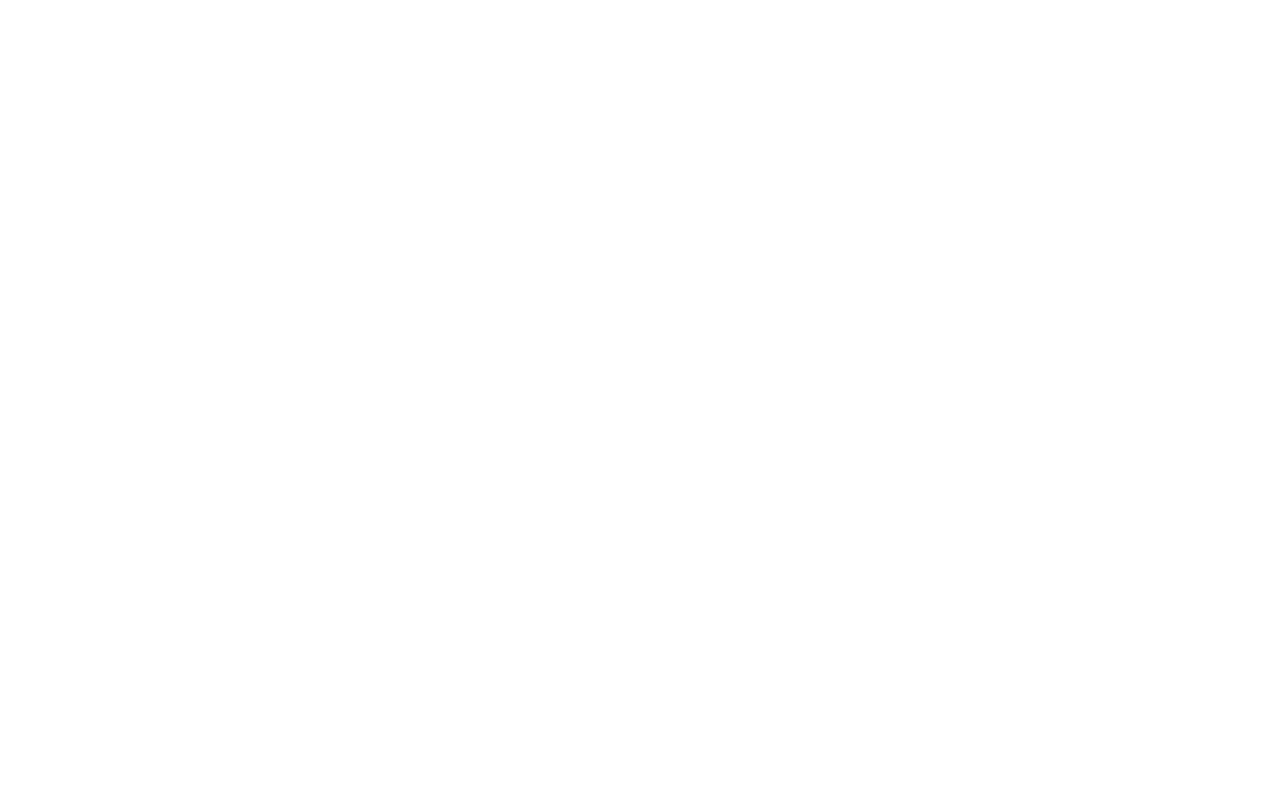
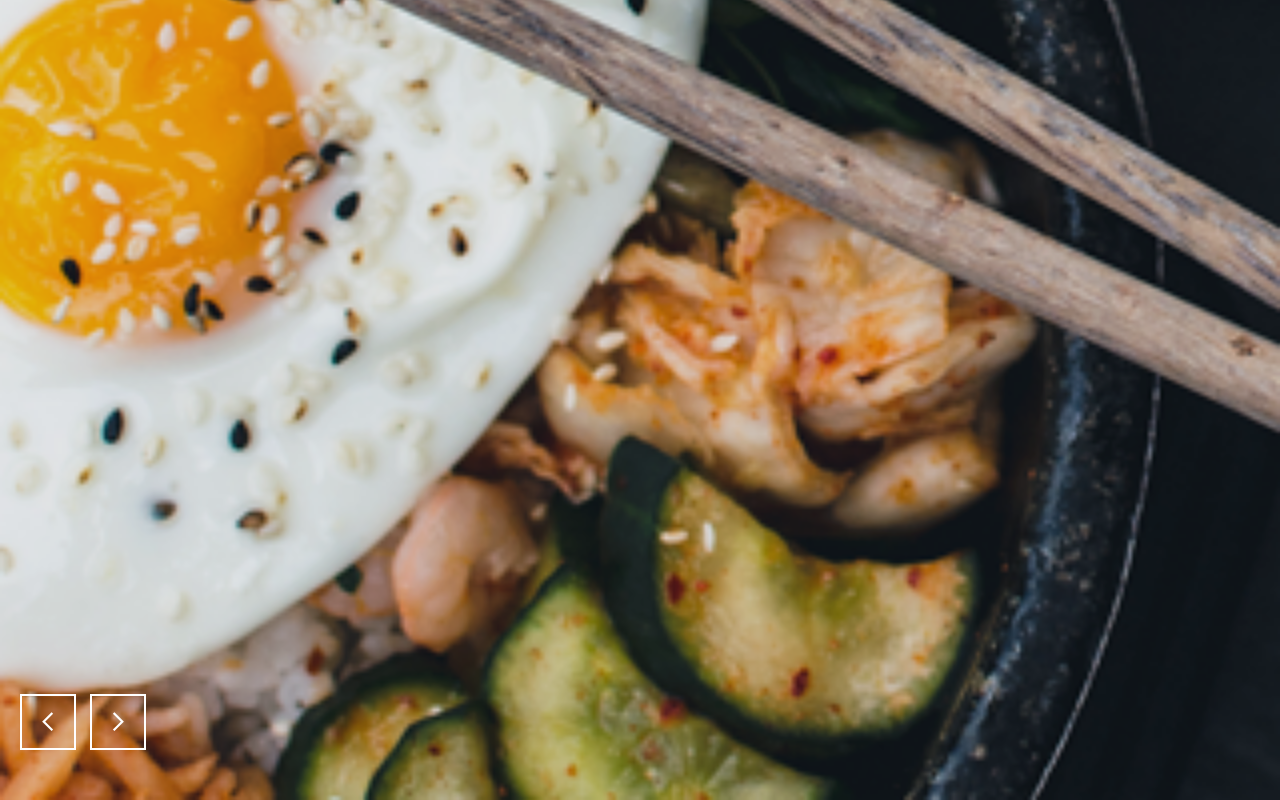
Before and after one commit to winqus/Renome-React, a React (Create React App) app: page / in a window 1280 px wide. Shown: the part 1066-1866 px from the top of the page. Before the commit the page ends 800 px from the top, so only its background shows below. Built offline with nearby package versions, Linux system fonts and the light colour scheme.

Commit message:
Implemented carousel with React.

```diff
--- a/src/App.jsx
+++ b/src/App.jsx
@@ -1,8 +1,12 @@
 import Navbar from './components/organisms/Navbar';
+import Carousel from './components/organisms/Carousel';
 
 function App() {
   return (
-    <Navbar title="Renome" />
+    <>
+      <Navbar title="Renome" />
+      <Carousel />
+    </>
   );
 }
 
--- /dev/null
+++ b/src/components/molecules/CarouselButtons.jsx
@@ -0,0 +1,21 @@
+import PropTypes from 'prop-types';
+
+function CarouselButtons({ onClickLeft, onClickRight }) {
+  return (
+    <div className="carousel__buttons">
+      <button type="button" onClick={onClickLeft} className="carousel__btn" aria-label="Carousel Left">
+        <i className="icon-arrow-left" />
+      </button>
+      <button type="button" onClick={onClickRight} className="carousel__btn" aria-label="Carousel Right">
+        <i className="icon-arrow-right" />
+      </button>
+    </div>
+  );
+}
+
+CarouselButtons.propTypes = {
+  onClickLeft: PropTypes.func.isRequired,
+  onClickRight: PropTypes.func.isRequired,
+};
+
+export default CarouselButtons;
--- /dev/null
+++ b/src/components/molecules/CarouselSlide.jsx
@@ -0,0 +1,30 @@
+import PropTypes from 'prop-types';
+
+function CarouselSlide({
+  title, subtitle, imageSrc, altText, imageRef,
+}) {
+  return (
+    <li className="carousel__slide">
+      <img ref={imageRef} className="carousel__image" src={imageSrc} alt={altText} />
+      <div className="carousel__image-overlay-blue" />
+      <div className="carousel__text-wrapper">
+        <h1 className="carousel__title">{title}</h1>
+        <h1 className="carousel__subtitle">{subtitle}</h1>
+      </div>
+    </li>
+  );
+}
+
+CarouselSlide.propTypes = {
+  title: PropTypes.string.isRequired,
+  subtitle: PropTypes.string.isRequired,
+  imageSrc: PropTypes.string.isRequired,
+  altText: PropTypes.string.isRequired,
+  imageRef: PropTypes.shape({ current: PropTypes.instanceOf(HTMLImageElement) }),
+};
+
+CarouselSlide.defaultProps = {
+  imageRef: null,
+};
+
+export default CarouselSlide;
--- /dev/null
+++ b/src/components/organisms/Carousel.jsx
@@ -0,0 +1,128 @@
+/* eslint-disable no-unused-vars */
+import { useState, useRef, useEffect } from 'react';
+import CarouselButtons from '../molecules/CarouselButtons';
+import CarouselSlide from '../molecules/CarouselSlide';
+
+function Carousel() {
+  const [slidePositionIndex, setSlidePositionIndex] = useState(0);
+  const [carouselSlidable, setCarouselSlidable] = useState(true);
+  const [animated, setAnimated] = useState(true);
+  const [carouselHeight, setCarouselHeight] = useState('0px');
+  const [trackTranslate, setTrackTranslate] = useState('0px');
+
+  const trackRef = useRef(null);
+  const imgRef = useRef(null);
+
+  const getNonNegativeArrayIndex = (index, arraySize) => (
+    ((index % arraySize) + arraySize) % arraySize
+  );
+
+  const setSlidePosition = (slide, index) => {
+    // eslint-disable-next-line no-param-reassign
+    slide.style.left = `${imgRef.current.width * index}px`;
+  };
+
+  const positionSlides = () => {
+    const slides = trackRef.current.children;
+    for (let index = 0; index < slides.length; index += 1) {
+      setSlidePosition(
+        slides[getNonNegativeArrayIndex(slidePositionIndex + index, slides.length)],
+        slidePositionIndex + index,
+      );
+    }
+  };
+
+  const moveToSlide = (slide) => {
+    setTrackTranslate(`-${slide.style.left}`.replace('--', ''));
+  };
+
+  const instantMoveToSlide = (slide) => {
+    setAnimated(false);
+    moveToSlide(slide);
+    setTimeout(() => { setAnimated(true); }, 10);
+  };
+
+  const startCarouselTimeout = async (milliseconds) => {
+    if (carouselSlidable) {
+      await setCarouselSlidable(false);
+      setTimeout(() => { setCarouselSlidable(true); }, milliseconds);
+    }
+  };
+
+  const handleSlideChange = async (newSlidePositionIndex) => {
+    if (carouselSlidable) {
+      await setSlidePositionIndex(newSlidePositionIndex);
+    }
+    await startCarouselTimeout(400);
+  };
+
+  useEffect(() => {
+    const slides = trackRef.current.children;
+
+    if ((carouselSlidable) && slides.length > 1) {
+      setSlidePosition(
+        slides[getNonNegativeArrayIndex(slidePositionIndex, slides.length)],
+        slidePositionIndex,
+      );
+      moveToSlide(slides[getNonNegativeArrayIndex(slidePositionIndex, slides.length)]);
+    }
+  }, [slidePositionIndex, carouselHeight]);
+
+  useEffect(() => {
+    const handleResize = (event) => {
+      const slides = trackRef.current.children;
+      setCarouselHeight(`${imgRef.current.height}px`);
+      positionSlides();
+      instantMoveToSlide(slides[getNonNegativeArrayIndex(slidePositionIndex, slides.length)]);
+    };
+    imgRef.current.addEventListener('load', handleResize);
+    window.addEventListener('resize', handleResize);
+
+    return () => {
+      document.removeEventListener('resize', handleResize);
+      imgRef.current.removeEventListener('load', handleResize);
+    };
+  }, [imgRef, carouselHeight, slidePositionIndex]);
+
+  return (
+    <section className="carousel" style={{ height: carouselHeight }}>
+      <div className="carousel__slide-track-container">
+        <ul
+          ref={trackRef}
+          className={`carousel__slide-track ${(animated ? 'carousel__slide-track--sliding' : '')}`}
+          style={{ transform: `translateX(${trackTranslate})` }}
+        >
+          <CarouselSlide
+            key={0}
+            title="made with love"
+            subtitle="for you"
+            imageSrc={`${process.env.PUBLIC_URL}/img/carousel_img_1.png`}
+            altText="eggs and chicken"
+            imageRef={imgRef}
+          />
+          <CarouselSlide
+            key={1}
+            title="made with hate"
+            subtitle="for myself"
+            imageSrc={`${process.env.PUBLIC_URL}/img/carousel_img_2.png`}
+            altText="something more"
+          />
+          <CarouselSlide
+            key={2}
+            title="oranges and laptops"
+            subtitle="for everyone"
+            imageSrc={`${process.env.PUBLIC_URL}/img/carousel_img_3.png`}
+            altText="oranges and laptops"
+          />
+        </ul>
+      </div>
+
+      <CarouselButtons
+        onClickLeft={() => handleSlideChange(slidePositionIndex - 1)}
+        onClickRight={() => handleSlideChange(slidePositionIndex + 1)}
+      />
+    </section>
+  );
+}
+
+export default Carousel;
```
